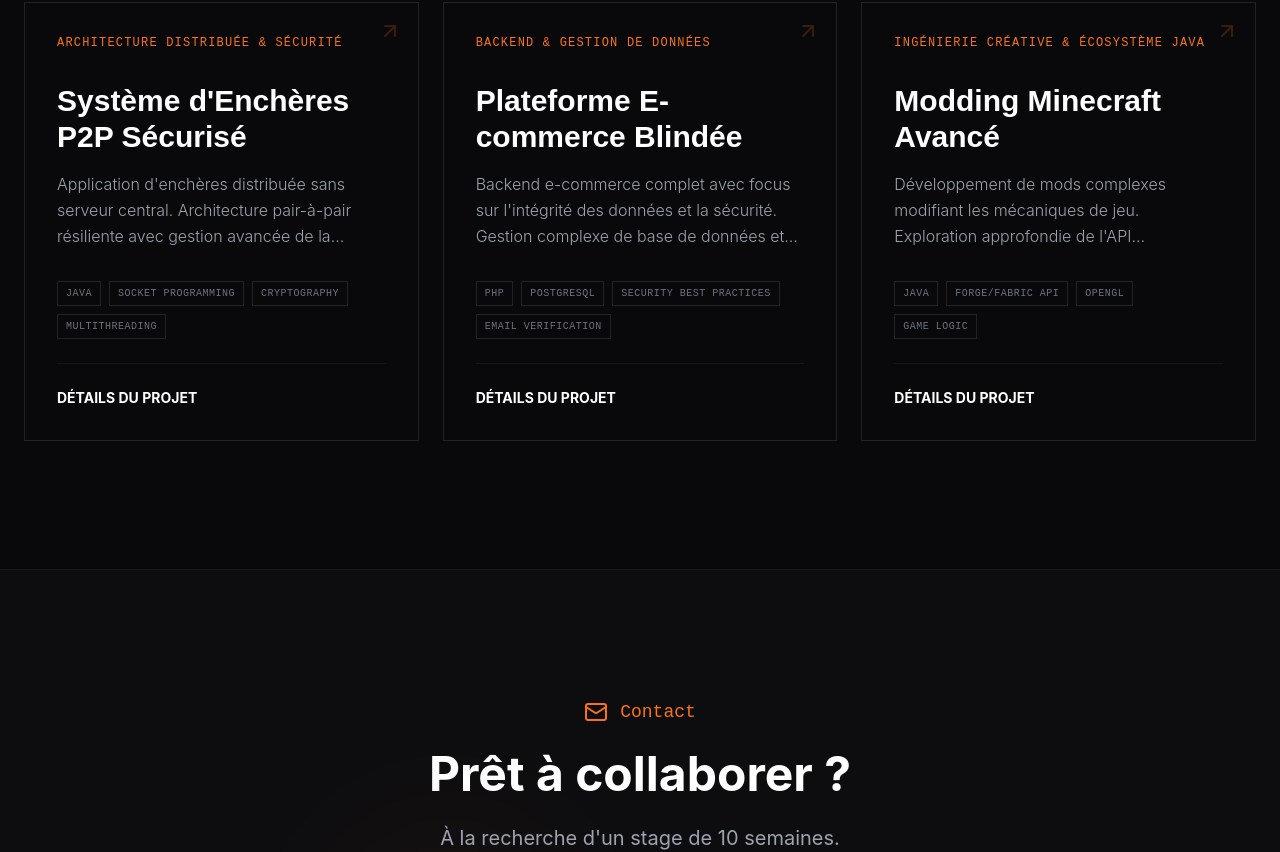
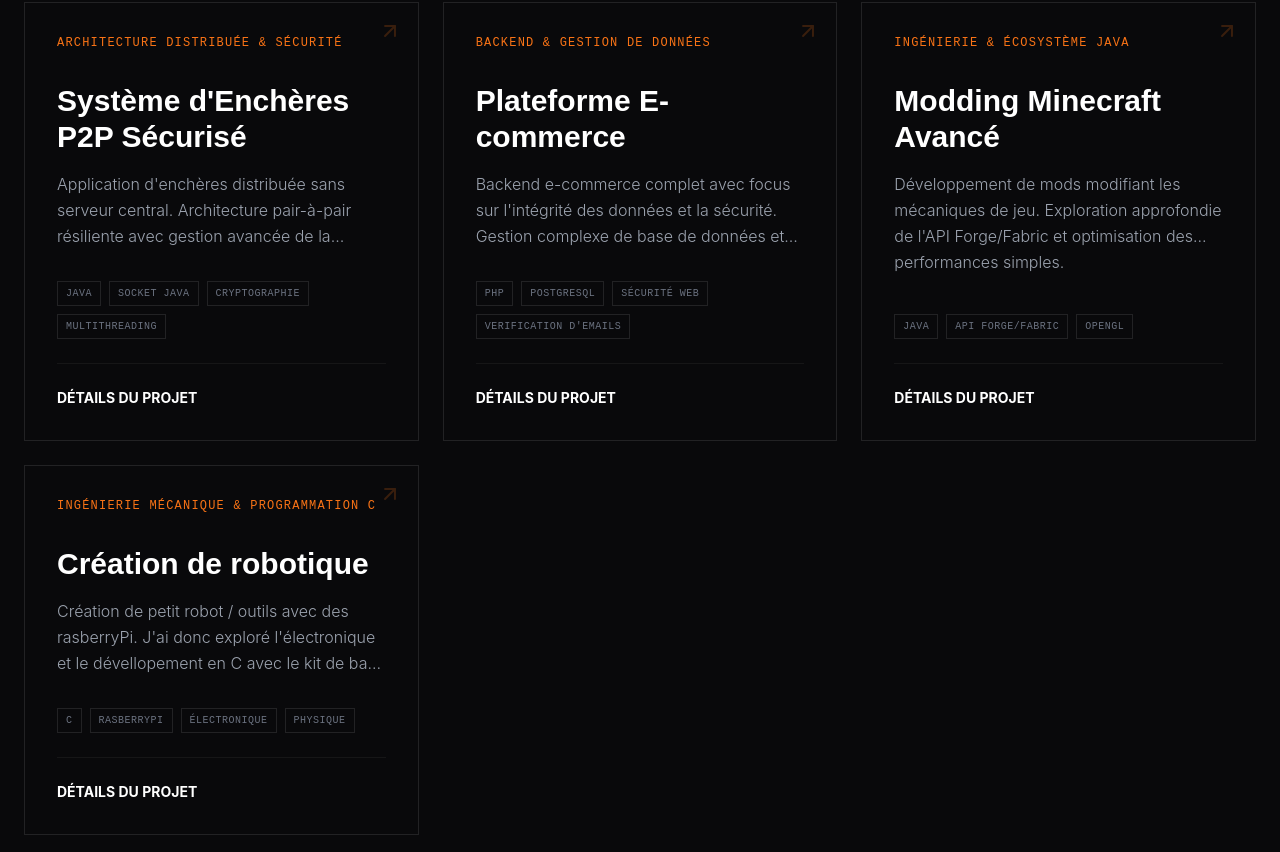
Before and after one commit to GirardotN/Portfolio, a React (Vite) app: page / in a window 1280 px wide. Shown: the part 1919-2771 px from the top of the page. Built offline with nearby package versions, Linux system fonts and the light colour scheme.

Commit message:
Ajout projet robotique

```diff
--- a/content.json
+++ b/content.json
@@ -22,12 +22,12 @@
         ]
     },
     "about": {
-        "biography": "Passionné par l'informatique depuis mon plus jeune âge, j'ai toujours été fasciné par la manière dont le code peut résoudre des problèmes complexes. Mon parcours m'a mené vers le développement backend et l'architecture logicielle, où je trouve un équilibre parfait entre rigueur technique et créativité.",
+        "biography": "J'ai découvert l'informatique au lycée et grâce à mes coours de NSI j'ai directement trouvé une passion dans l'informatique / électronique. J'ai ensuite décidé de suivre un BUT Informatique pour réellement rentrer dans le domaine de l'informatique et commencer ma formation dans ce domaine.",
         "interests": [
-            "Veille Technologique (Sécurité, Cloud)",
-            "Jeux Vidéo & Game Design",
+            "Hardware et robotique",
+            "Jeux Vidéo",
             "Musique (Guitare)",
-            "Contribution Open Source"
+            "Cinéma"
         ],
         "education": [
             {
@@ -50,12 +50,12 @@
             "id": "p2p-auction",
             "title": "Système d'Enchères P2P Sécurisé",
             "description": "Application d'enchères distribuée sans serveur central. Architecture pair-à-pair résiliente avec gestion avancée de la concurrence et de la sécurité des transactions.",
-            "context": "Projet de fin de semestre (SAÉ) réalisé en équipe de 4. L'objectif était de concevoir un système résilient aux pannes serveurs.",
+            "context": "Projet sur un an, réalisé en équipe de 4. L'objectif était de concevoir un système complet et prêt à être utilisé.",
             "learnings": "J'ai appris à gérer la concurrence en Java (Threads, Synchronisation), à implémenter des protocoles de communication réseau (Sockets TCP/UDP) et à sécuriser les échanges (Chiffrement RSA/AES).",
             "tech_stack": [
                 "Java",
-                "Socket Programming",
-                "Cryptography",
+                "Socket java",
+                "Cryptographie",
                 "Multithreading"
             ],
             "highlight": "Architecture Distribuée & Sécurité",
@@ -64,15 +64,15 @@
         },
         {
             "id": "secure-ecommerce",
-            "title": "Plateforme E-commerce Blindée",
-            "description": "Backend e-commerce complet avec focus sur l'intégrité des données et la sécurité. Gestion complexe de base de données et processus de vérification utilisateur rigoureux.",
-            "context": "Projet personnel pour approfondir mes connaissances en sécurité web et en bases de données relationnelles.",
+            "title": "Plateforme E-commerce",
+            "description": "Backend e-commerce complet avec focus sur l'intégrité des données et la sécurité. Gestion complexe de base de données et processus de vérification utilisateur.",
+            "context": "Projet scolaire qui a permis d'approfondir mes connaissances en sécurité web et en bases de données relationnelles.",
             "learnings": "Mise en pratique des principes OWASP pour contrer les injections SQL et XSS. Conception d'un schéma de base de données complexe et optimisé.",
             "tech_stack": [
                 "PHP",
                 "PostgreSQL",
-                "Security Best Practices",
-                "Email Verification"
+                "Sécurité Web",
+                "Verification d'emails"
             ],
             "highlight": "Backend & Gestion de Données",
             "icon": "Database",
@@ -81,18 +81,32 @@
         {
             "id": "minecraft-modding",
             "title": "Modding Minecraft Avancé",
-            "description": "Développement de mods complexes modifiant les mécaniques de jeu. Exploration approfondie de l'API Forge/Fabric et optimisation des performances.",
-            "context": "Participation à une Game Jam (Code Game Jam) sur 48h. Le thème était 'Transformation'.",
-            "learnings": "Travail sous pression temporelle, lecture de documentation technique complexe (API Forge), et optimisation du code pour maintenir un framerate élevé.",
+            "description": "Développement de mods modifiant les mécaniques de jeu. Exploration approfondie de l'API Forge/Fabric et optimisation des performances simples.",
+            "context": "Une envie de ma part d'apprendre d'utiliser mes compétences en Java dans un context de jeux vidéos.",
+            "learnings": "Apprentissage de l'API Forge/Fabric et première mise en forme de mes connaissances.",
             "tech_stack": [
                 "Java",
-                "Forge/Fabric API",
-                "OpenGL",
-                "Game Logic"
+                "API Forge/Fabric",
+                "OpenGL"
             ],
-            "highlight": "Ingénierie Créative & Écosystème Java",
+            "highlight": "Ingénierie & Écosystème Java",
             "icon": "Box",
             "link": "https://github.com/NicolasGirardot/minecraft-mods"
+        },
+        {
+            "id": "robotique-rasberryPi",
+            "title": "Création de robotique",
+            "description": "Création de petit robot / outils avec des rasberryPi. J'ai donc exploré l'électronique et le dévellopement en C avec le kit de base rasberryPi.",
+            "context": "J'avais envie de voir conrétement ce que je peux faire avec de l'informatique en dehors de logiciels ou de sites web.",
+            "learnings": "Apprentissage et révision de l'électronique et du développement en C.",
+            "tech_stack": [
+                "C",
+                "rasberryPi",
+                "Électronique",
+                "Physique"
+            ],
+            "highlight": "Ingénierie mécanique & programmation C",
+            "icon": "Box"
         }
     ],
     "skills": [
@@ -121,9 +135,9 @@
             "title": "Web & Front-end",
             "icon": "Globe",
             "items": [
-                "HTML5 / CSS3",
+                "HTML / CSS",
                 "PHP",
-                "Javascript (Intermédiaire)"
+                "Javascript (débutant)"
             ]
         },
         {
--- a/src/pages/ProjectDetails.jsx
+++ b/src/pages/ProjectDetails.jsx
@@ -33,6 +33,7 @@ const ProjectDetails = () => {
                     <div className="flex flex-col md:flex-row md:items-center justify-between gap-6 mb-8">
                         <h1 className="text-4xl md:text-5xl font-bold">{project.title}</h1>
                         <div className="flex gap-4">
+                            {project.link && (
                                 <a
                                     href={project.link}
                                     target="_blank"
@@ -42,6 +43,7 @@ const ProjectDetails = () => {
                                     <Github size={20} />
                                     <span className="hidden md:inline">Voir le code</span>
                                 </a>
+                            )}
                         </div>
                     </div>
 
```
Lines whose indentation alone changed are shown as unchanged.
